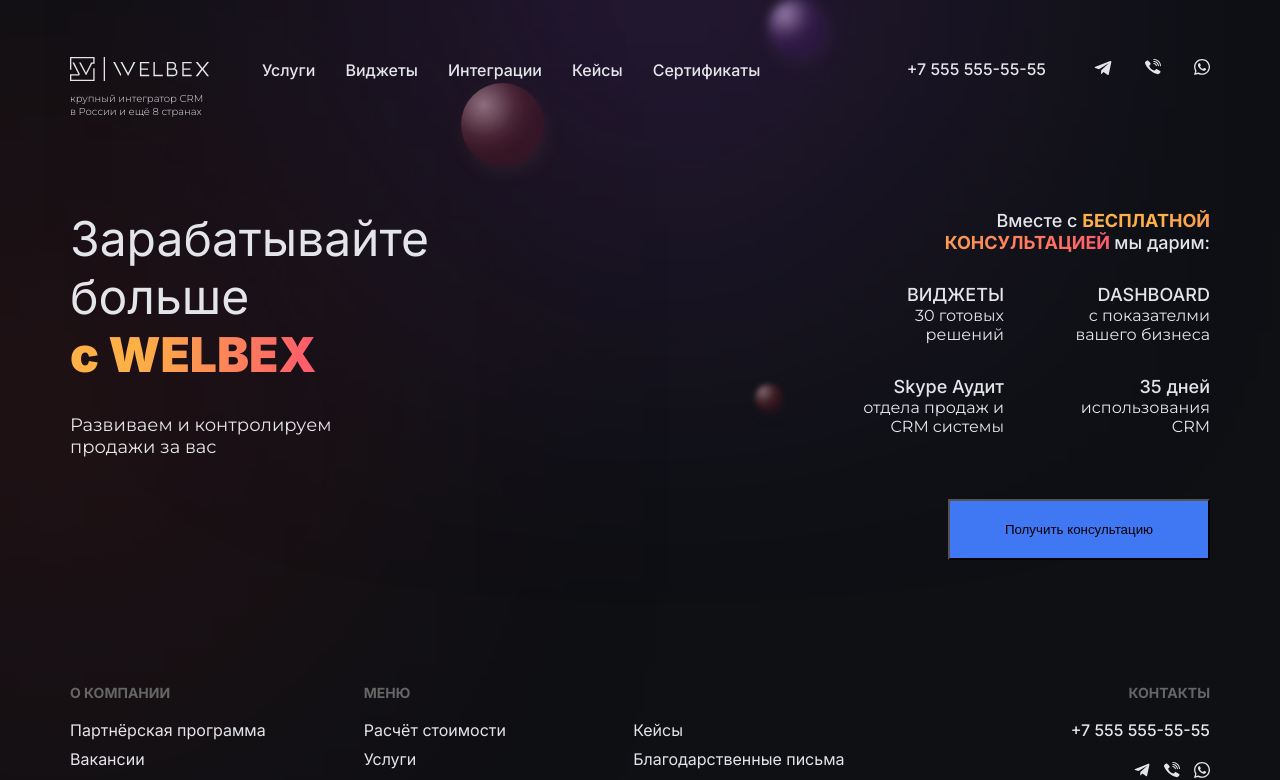
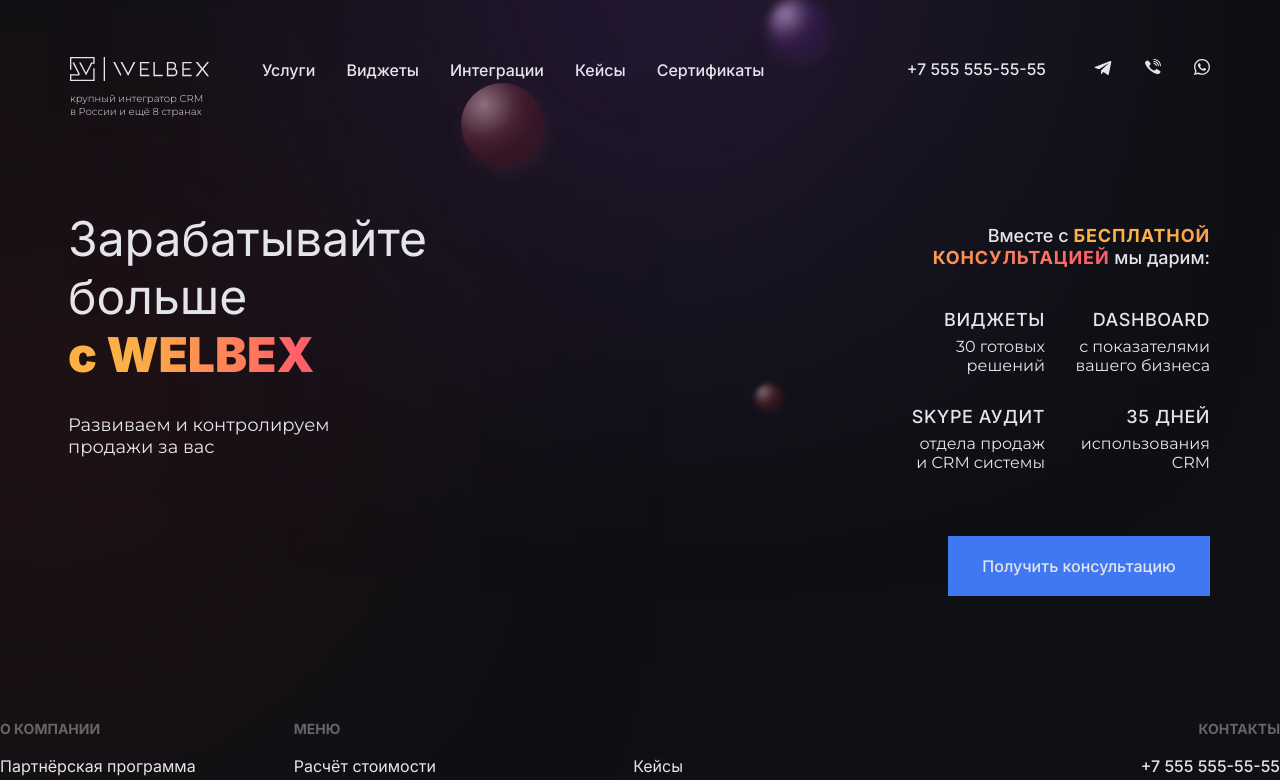
Before and after one commit to Lerts007/Page-by-layout_1, a React (Create React App) app: page / in a window 1280 px wide. Shown: the top 780 px of the page. Built offline with nearby package versions, Linux system fonts and the light colour scheme.

Commit message:
Отредактировал Content

```diff
--- a/src/App.js
+++ b/src/App.js
@@ -1,6 +1,6 @@
 import React from "react";
 import BackgroundBall from "./components/BackgroundBall";
-import Content from "./components/Content";
+import Content from "./components/Content/Content";
 import Footer from "./components/Footer";
 import Header from "./components/Header/Header";
 import "./css/App.css";
--- a/src/components/Content.jsx
+++ /dev/null
@@ -1,43 +0,0 @@
-import React from "react";
-import "../css/Content.css";
-
-const Content = () => {
-  return (
-    <div id="content">
-      <div id='content-left'>
-        <h1>
-          Зарабатывайте больше<span className ="gradient">с WELBEX</span>
-        </h1>
-        <p>Развиваем и контролируем продажи за вас</p>
-      </div>
-      <div id="content-right">
-        <h2>Вместе с <span className ="gradient"> БЕСПЛАТНОЙ КОНСУЛЬТАЦИЕЙ </span> мы дарим:</h2>
-        <div className="gift">
-          <div className="gift-block">
-            <div className="Line-9"></div>
-            <h3 className="gift-block-1"><span>ВИДЖЕТЫ</span></h3>
-            <p>30 готовых решений </p>
-          </div>
-          <div className="gift-block">
-          <div className="Line-9"></div>
-            <h3 className="gift-block-2"><span>DASHBOARD</span></h3>
-            <p>с показателми вашего бизнеса</p>
-          </div>
-          <div className="gift-block">
-          <div className="Line-9"></div>
-            <h3 className="gift-block-3"><span>Skype Аудит</span></h3>
-            <p>отдела продаж и CRM системы</p>
-          </div>
-          <div className="gift-block">
-          <div className="Line-9"></div>
-            <h3 className="gift-block-4"><span>35 дней</span></h3>
-            <p>использования CRM</p>
-          </div>
-        </div>
-        <button>Получить консультацию</button>
-      </div>
-    </div>
-  );
-};
-
-export default Content;
--- a/src/css/Content.css
+++ b/src/components/Content/Content.css
@@ -1,22 +1,34 @@
 #content {
   position: relative;
   z-index: 2;
-  flex: 1 1 auto;
+  max-width: 1140px;
 
-  margin-top: 94px;
+  margin: 94px auto 0;
   display: flex;
   justify-content: space-between;
+
+  color: var(--text-color);
+}
+#content h2,
+#content h3 {
+  color: var(--text-color);
+
+  font-family: Inter;
+  font-weight: 500;
+  font-size: 18px;
+  line-height: 22px;
+}
+#content-left {
+  margin-left: -2px;
 }
 
 #content-left h1 {
-  width: 362px;
+  max-width: 362px;
 
   font-family: "Inter";
   font-weight: 400;
   font-size: 48px;
   line-height: 58px;
-
-  color: #e4e5ea;
 }
 
 .gradient {
@@ -25,25 +37,24 @@
   -webkit-text-fill-color: transparent;
 }
 
-#content-left .gradient {
+.gradient-left {
   font-weight: 900;
   display: table;
 }
 
 #content-left p {
-  width: 275px;
+  max-width: 275px;
 
   margin-top: 30px;
   font-family: Montserrat;
   font-weight: 400;
   font-size: 18px;
   line-height: 22px;
-
-  color: #e4e5ea;
 }
 
 #content-right {
-  width: 500px;
+  max-width: 500px;
+  margin-top: 15px;
 
   display: flex;
   flex-direction: column;
@@ -53,70 +64,66 @@
 }
 
 #content-right h2 {
-  width: 291px;
-
-  color: #e4e5ea;
-
-  font-family: Inter;
-  font-weight: 500;
-  font-size: 18px;
-  line-height: 22px;
+  max-width: 290px;
 }
 
-#content-right .gradient {
+.gradient-right {
   font-weight: 700;
+  text-transform: uppercase;
+  letter-spacing: 0.049em;
 }
 
-#content-right h3 {
-  font-family: Inter;
-  font-weight: 500;
-  font-size: 18px;
-  line-height: 22px;
-  color: #e4e5ea;
-}
-
-#content-right .gift-block .gradient {
+/* #content-right .gift-block .gradient {
   display: none;
   font-weight: 900;
-}
+} */
 
 #content-right p {
-  height: 40px;
+  max-height: 40px;
   font-family: Montserrat;
   font-weight: 400;
   font-size: 16px;
   line-height: 19px;
-  color: #e4e5ea;
 }
 
 .gift {
-  text-align: right;
-  display: flex;
-  justify-content: flex-end;
-  flex-wrap: wrap;
+  margin-top: 40px;
+  display: grid;
+  grid-template-columns: repeat(2, 1fr);
+  column-gap: 30px;
+  row-gap: 31px;
 }
 
 .gift-block {
-  width: 170px;
-  margin-top: 30px;
-  margin-left: 36px;
+  width: 135px;
+}
+
+.gift-block-h3 {
+  letter-spacing: 0.03em;
+  text-transform: uppercase;
+}
+
+.gift-block-p {
+  margin-top: 6px;
 }
 
 button {
   width: 262px;
-  height: 61px;
+  height: 60px;
 
-  margin-top: 61px;
-  background: #4077f3;
-}
+  margin-top: 64px;
+  background: var(--blue-color);
+  border: none;
+  color: var(--text-color);
 
-button:hover {
-  border: 2px solid #634040;
+  font-family: "Inter";
+  font-weight: 500;
+  font-size: 16px;
 }
 
 button:active {
   background-color: #333;
-  border-color: #333;
+  border: 1px solid red;
   color: #eee;
 }
 
--- /dev/null
+++ b/src/components/Content/Content.jsx
@@ -0,0 +1,59 @@
+import React from "react";
+import "./Content.css";
+
+const Content = () => {
+  return (
+    <div id="content">
+      <div id="content-left">
+        <h1>
+          Зарабатывайте больше
+          <span className="gradient gradient-left">с WELBEX</span>
+        </h1>
+        <p>Развиваем и контролируем продажи за вас</p>
+      </div>
+      <div id="content-right">
+        <h2>
+          Вместе с{" "}
+          <span className="gradient gradient-right">
+            {" "}
+            бесплатной консультацией
+          </span>{" "}
+          мы дарим:
+        </h2>
+        <div className="gift">
+          <div className="gift-block">
+            <div className="Line-9"></div>
+            <h3 className="gift-block-1 gift-block-h3">
+              <span>ВИДЖЕТЫ</span>
+            </h3>
+            <p className="gift-block-p">30 готовых решений </p>
+          </div>
+          <div className="gift-block">
+            <div className="Line-9"></div>
+            <h3 className="gift-block-2 gift-block-h3">
+              <span>DASHBOARD</span>
+            </h3>
+            <p className="gift-block-p">с показателями вашего бизнеса</p>
+          </div>
+          <div className="gift-block">
+            <div className="Line-9"></div>
+            <h3 className="gift-block-3 gift-block-h3">
+              <span>Skype Аудит</span>
+            </h3>
+            <p className="gift-block-p">отдела продаж и CRM системы</p>
+          </div>
+          <div className="gift-block">
+            <div className="Line-9"></div>
+            <h3 className="gift-block-4 gift-block-h3">
+              <span>35 дней</span>
+            </h3>
+            <p className="gift-block-p">использования CRM</p>
+          </div>
+        </div>
+        <button>Получить консультацию</button>
+      </div>
+    </div>
+  );
+};
+
+export default Content;
--- a/src/components/Header/Header.css
+++ b/src/components/Header/Header.css
@@ -12,17 +12,13 @@
   color: var(--text-color);
 }
 
-:root {
-  --text-color: #e4e5ea;
-}
-
 header {
   position: relative;
   z-index: 2;
 
-  width: 1140px;
+  max-width: 1140px;
 
-  margin-top: 57px;
+  margin: 57px auto 0;
 
   display: flex;
   justify-content: space-between;
@@ -44,6 +40,7 @@
 
 #menu a {
   margin-left: 30px;
+  padding-right: 1px;
 
   text-decoration: none;
 }
--- a/src/css/App.css
+++ b/src/css/App.css
@@ -6,16 +6,12 @@
 }
 html,
 body {
-  display: flex;
   height: 100%;
-  justify-content: center;
   background: #0e1014;
 }
-
-.app {
-  min-height: 100%;
-  display: flex;
-  flex-direction: column;
+:root {
+  --text-color: #e4e5ea;
+  --blue-color: #4077f3;
 }
 
 @media screen and (max-width: 796px) {
```
